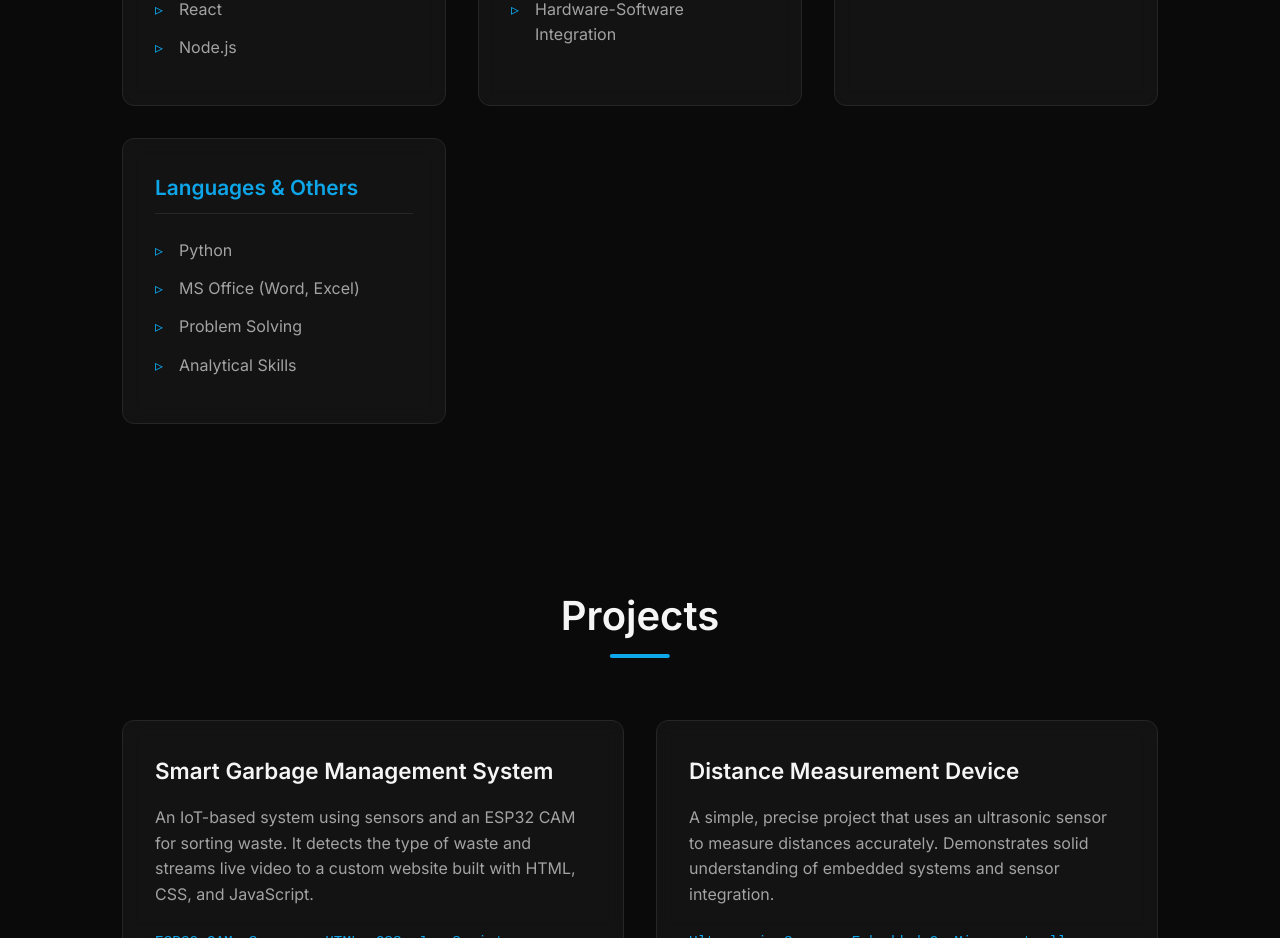
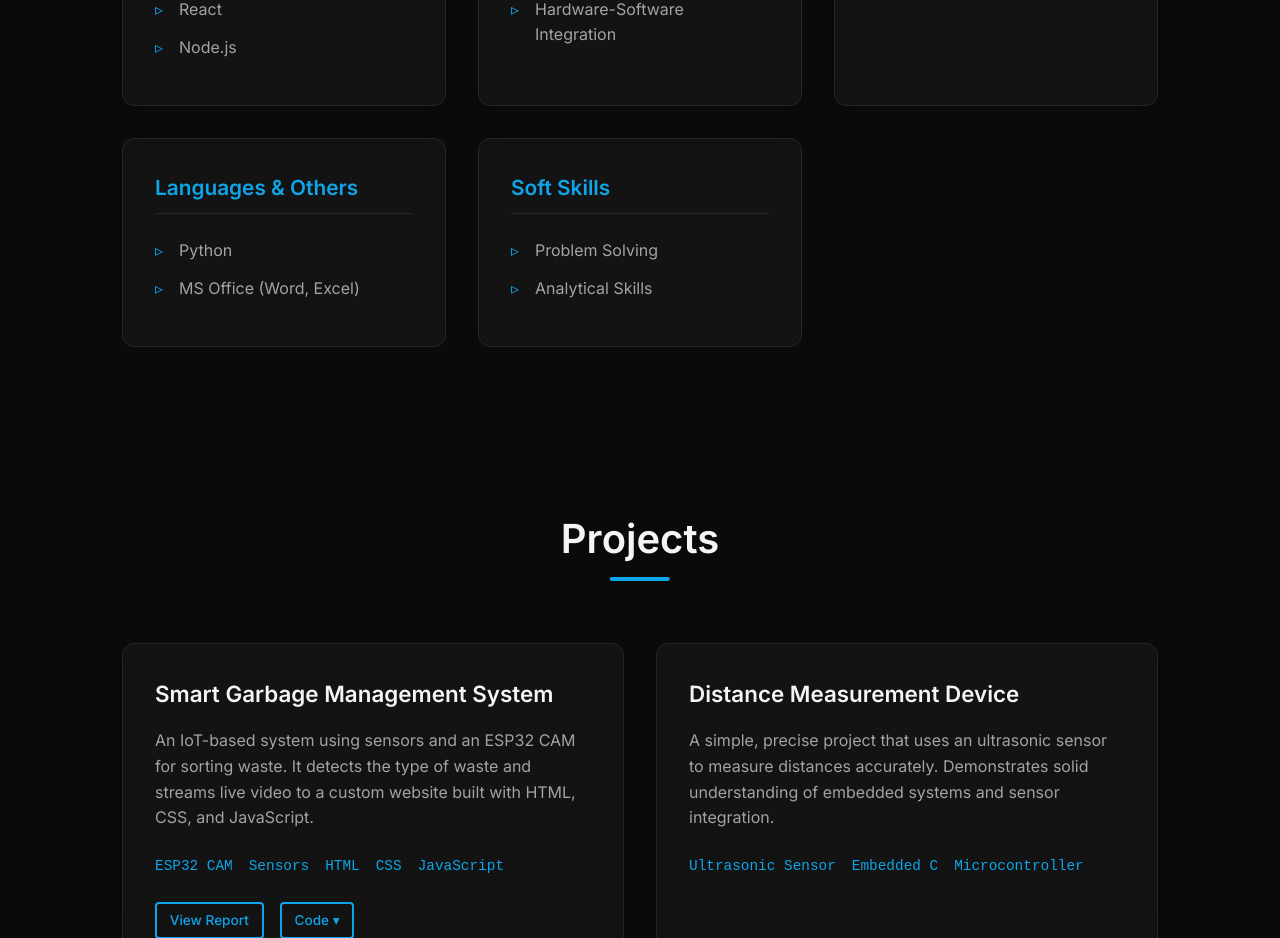
Before and after one commit to abhishekrsen/Abhishek-R-Sen-Portfolio, a React (Vite) app in the folder client/: page / in a window 1280 px wide. Shown: the part 1960-2898 px from the top of the page. Built offline with nearby package versions, Linux system fonts and the light colour scheme.

Commit message:
content: Separate Problem Solving and Analytical Skills into Soft Skills category

```diff
--- a/client/src/components/Skills.jsx
+++ b/client/src/components/Skills.jsx
@@ -6,7 +6,8 @@ const Skills = () => {
     { category: "Web Technologies", items: ["HTML", "CSS", "JavaScript", "React", "Node.js"] },
     { category: "Embedded Systems & IoT", items: ["Embedded C", "Microcontroller Programming", "Sensor Integration", "Hardware-Software Integration"] },
     { category: "Editing Software", items: ["DaVinci Resolve", "Adobe Photoshop"] },
-    { category: "Languages & Others", items: ["Python", "MS Office (Word, Excel)", "Problem Solving", "Analytical Skills"] }
+    { category: "Languages & Others", items: ["Python", "MS Office (Word, Excel)"] },
+    { category: "Soft Skills", items: ["Problem Solving", "Analytical Skills"] }
   ];
 
   return (
```
